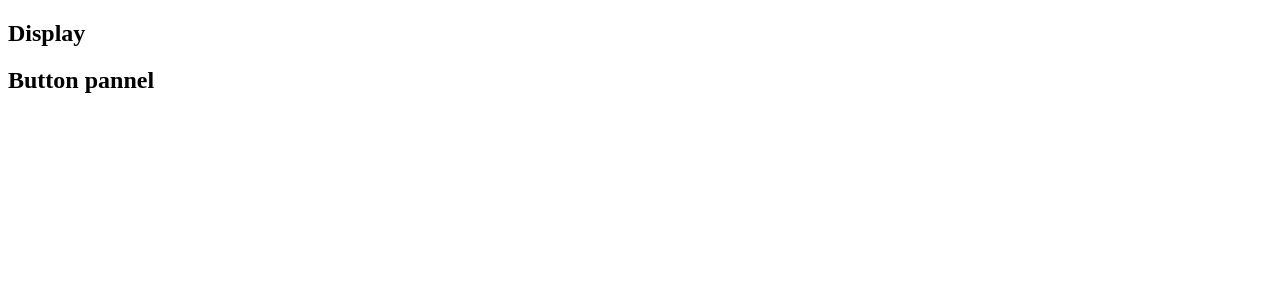
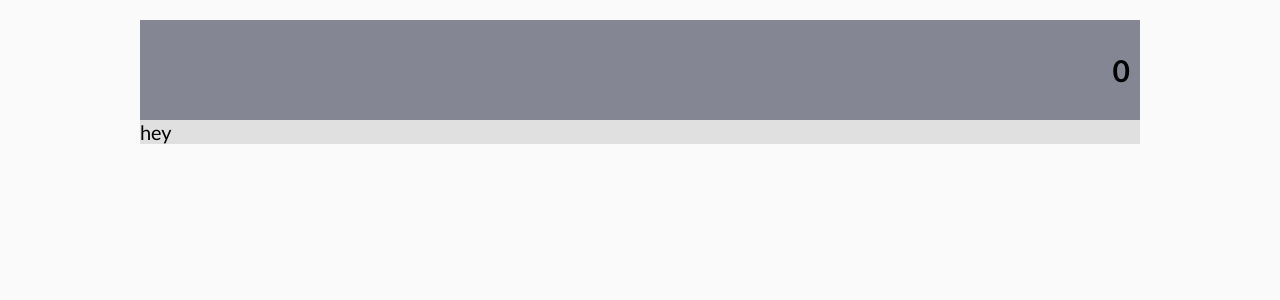
Before and after one commit to acushlakoncept/react-calculator, a React (Create React App) app: page / in a window 1280 px wide. Shown: the top 300 px of the page. Built offline with nearby package versions, Linux system fonts and the light colour scheme.

Commit message:
add styles to calculator container and display

```diff
--- a/public/index.html
+++ b/public/index.html
@@ -5,6 +5,10 @@
     <link rel="icon" href="%PUBLIC_URL%/favicon.ico" />
     <meta name="viewport" content="width=device-width, initial-scale=1" />
     <meta name="theme-color" content="#000000" />
+    <link
+      href="https://fonts.googleapis.com/css2?family=Lato:wght@300;400;700&display=swap"
+      rel="stylesheet"
+    />
     <meta
       name="description"
       content="Web site created using create-react-app"
--- a/src/App.css
+++ b/src/App.css
@@ -1,3 +1,56 @@
-.App {
-  text-align: center;
+:root {
+  --display: #858693;
+  --operator: #f39148;
+  --num: #e0e0e0;
+  --bg: #fafafa
 }
+
+* {
+  margin: 0;
+  padding: 0;
+  box-sizing: inherit;
+  text-decoration: none;
+  list-style: none;
+}
+
+html {
+  font-size: 50%;
+  background-color: var(--bg);;
+}
+
+body {
+  box-sizing: border-box;
+  padding: 2rem 1.5rem;
+  font-family: "Lato", sans-serif;
+}
+
+.calc_container {
+  font-size: 2rem;
+  width: 90%;
+  margin: 0 auto;
+}
+
+@media (min-width: 768px) {
+  html {
+    font-size: 62.5%;
+  }
+
+  .calc_container {
+    width: 80%;
+  }
+}
+
+.display {
+  height: 10rem;
+  width: 100%;
+  background-color: var(--display);
+  display: flex;
+  align-items: center;
+  justify-content: flex-end;
+  padding: 1rem;
+}
+
+.btnPanel {
+  width: 100%;
+  background-color: var(--num);
+}
--- a/src/components/App.js
+++ b/src/components/App.js
@@ -3,13 +3,11 @@ import '../App.css';
 import ButtonPanel from './ButtonPanel';
 import Display from './Display';
 
-function App() {
+export default function App() {
   return (
-    <div>
+    <div className="calc_container">
       <Display />
       <ButtonPanel />
     </div>
   );
 }
-
-export default App;
--- a/src/components/ButtonPanel.js
+++ b/src/components/ButtonPanel.js
@@ -2,8 +2,8 @@ import React from 'react';
 
 export default function ButtonPanel() {
   return (
-    <div>
-      <h2>Button pannel</h2>
+    <div className="btnPanel">
+      <div className="btnPanel__row">hey</div>
     </div>
   );
 }
--- a/src/components/Display.js
+++ b/src/components/Display.js
@@ -2,8 +2,8 @@ import React from 'react';
 
 export default function Display() {
   return (
-    <div>
-      <h2>Display</h2>
+    <div className="display">
+      <h2>0</h2>
     </div>
   );
 }
```
